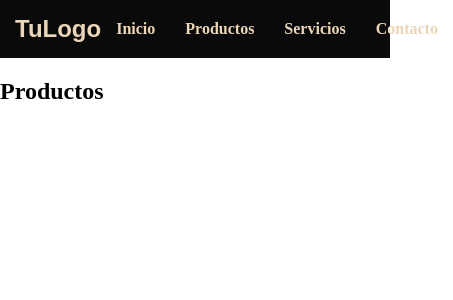
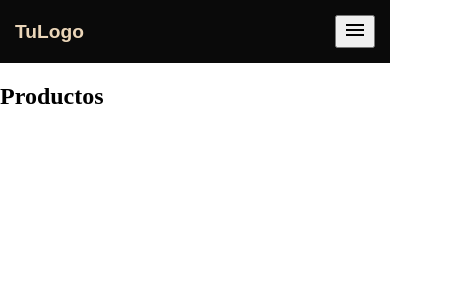
Before and after one commit to mdg0410/alemanaSerigrafia, a React (Vite) app: page /Products in a window 390 px wide. Shown: the top 300 px of the page, 453 px wide, since content can reach past the window. Built offline with nearby package versions, Linux system fonts and the light colour scheme.

Commit message:
first prototype menu

```diff
--- a/package.json
+++ b/package.json
@@ -15,6 +15,7 @@
     "react": "^18.2.0",
     "react-bootstrap": "^2.10.1",
     "react-dom": "^18.2.0",
+    "react-icons": "^5.0.1",
     "react-redux": "^9.1.0",
     "react-router-dom": "^6.22.2",
     "styled-components": "^6.1.8"
--- a/src/component/Header.jsx
+++ b/src/component/Header.jsx
@@ -17,7 +17,7 @@ const HeaderContainer = styled.div`
   }
 
   @media screen and (min-width: 1024px) {
-    height: 80vh; /* Altura para TVs */
+    height: 93vh; /* Altura para TVs */
   }
 `;
 
--- a/src/component/Navbar.jsx
+++ b/src/component/Navbar.jsx
@@ -1,12 +1,22 @@
+import { useState, useEffect } from 'react';
 import styled from 'styled-components';
 import { Link } from 'react-router-dom';
+import { useDispatch, useSelector } from 'react-redux';
+import { MdMenu, MdClose } from 'react-icons/md';
+import { selectNavbar, toggleNavbar } from '../redux/slice/navbarSlice';
 
 const NavbarContainer = styled.nav`
   background-color: #0a0a0a; /* Color principal del navbar */
+  display: flex;
+  width: 100%;
+`;
+
+const Navbar = styled.div`
+  display: flex;
   padding: 15px;
-  display: flex;
   justify-content: space-between;
   align-items: center;
+  width: 99%;
 `;
 
 const Logo = styled.div`
@@ -14,6 +24,10 @@ const Logo = styled.div`
   font-size: 1.5rem;
   font-weight: bold;
   font-family: "Noto Sans JP", sans-serif;
+
+  @media screen and (max-width: 768px) {
+    font-size: 1.2rem;
+  }
 `;
 
 const NavLinks = styled.div`
@@ -29,18 +43,77 @@ const NavLink = styled.a`
   &:hover {
     text-decoration: underline;
   }
+
+  @media screen and (max-width: 768px) {
+    margin: 10px 0;
+  }
 `;
 
+const SideBar = styled.div`
+  position: absolute;
+  top: 0;
+  left: 0;
+  width: 100%;
+  height: 100vh;
+  background-color: #333;
+  display: flex;
+  flex-direction: column;
+  z-index: 100;
+`;
+
+const NavItems = () => {
+  return (
+    <NavLinks>
+      <NavLink as={Link} to='/'>Inicio</NavLink>
+      <NavLink as={Link} to='/Products'>Productos</NavLink>
+      <NavLink as={Link} to='/Services'>Servicios</NavLink>
+      <NavLink as={Link} to='/Contact'>Contacto</NavLink>
+    </NavLinks>
+  )
+
+}
+
 const NavBar = () => {
+  const [windowWidth, setWindowWidth] = useState(window.innerWidth);
+  const dispatch = useDispatch();
+  const { isOpen } = useSelector(selectNavbar);
+
+  useEffect(() => {
+    const handleResize = () => setWindowWidth(window.innerWidth);
+    window.addEventListener('resize', handleResize);
+    if (isOpen) {
+      document.body.style.overflow = 'hidden';
+    } else {
+      document.body.style.overflow = 'visible';
+    }
+    // Limpiar el evento al desmontar el componente
+    return () => {
+      window.removeEventListener('resize', handleResize);
+    };
+  }, [isOpen]);
+
   return (
     <NavbarContainer>
-      <Logo>TuLogo</Logo>
-      <NavLinks>
-        <NavLink as={ Link } to='/'>Inicio</NavLink>
-        <NavLink as={ Link } to='/Products'>Productos</NavLink>
-        <NavLink as={ Link } to='/Services'>Servicios</NavLink>
-        <NavLink as={ Link } to='/Contact'>Contacto</NavLink>
-      </NavLinks>
+      <Navbar>
+        <Logo>TuLogo</Logo>
+
+        {windowWidth <= 768 ? (
+          <>
+          <button type='button' onClick={() => dispatch(toggleNavbar())}>
+            {!isOpen && <MdMenu size={24} /> }
+          </button>
+          {isOpen && (
+            <SideBar>
+              <button type='button'><MdClose size={24} onClick={() => dispatch(toggleNavbar())} /></button>
+              <NavItems />
+            </SideBar>
+          )}
+          </>
+        ) : (
+          <NavItems />
+        )}
+
+      </Navbar>
     </NavbarContainer>
   )
 }
```
Also changed, not shown: 1 other file (tests, documents, lock files or other folders).
